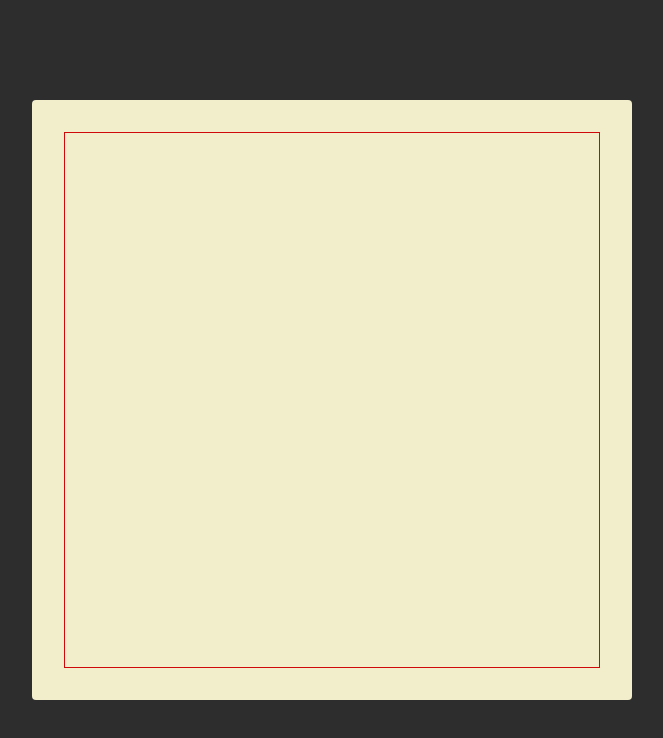
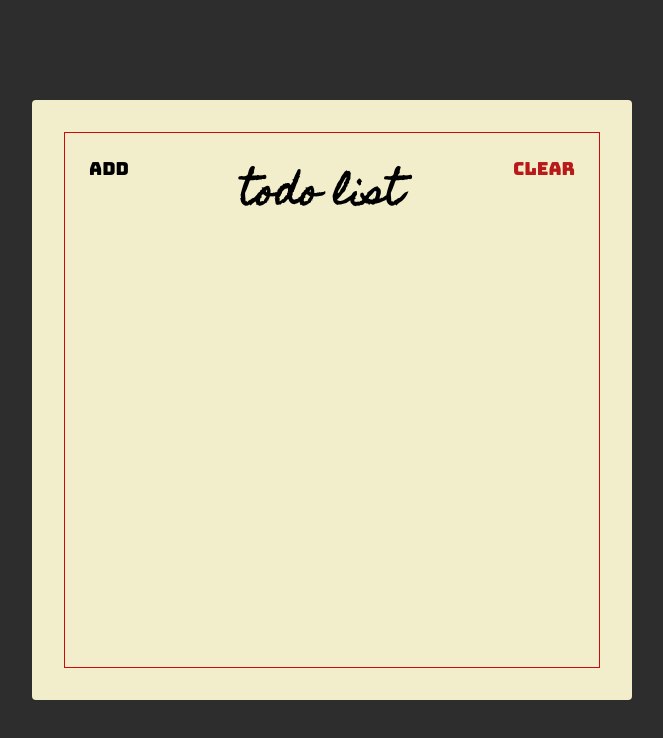
Before and after one commit to zinnly182/react-belajar-permulaan, a website: page index.html in a window 1280 px wide. Shown: the whole page, without its empty margins (308-971 px from the left). Drawn offline with Linux system fonts and the light colour scheme.

Commit message:
3 . membuat header

```diff
--- a/index.html
+++ b/index.html
@@ -13,7 +13,12 @@
   </head>
   <body>
     <div class="container">
-      <div class="frame"></div>
+      <div class="frame">
+        <div class="header">
+          <button class="header-btn">Add</button>
+          <h1 class="header-title">Todo List</h1>
+          <button class="header-btn main-red-collor">Clear</button>
+      </div>
     </div>
   </body>
 </html>
--- a/style.css
+++ b/style.css
@@ -1,5 +1,13 @@
 * {
   box-sizing: border-box;
+}
+
+:root {
+  --main-red-color: #b81919;
+}
+
+.main-red-collor {
+  color: var(--main-red-color);
 }
 
 html {
@@ -35,4 +43,29 @@ html {
 .frame {
   border: 1px solid #cf0909;
   height: 100%;
+  display: flex;
+  flex-direction: column;
 }
+
+.header {
+  display: flex;
+  align-items: flex-start;
+}
+
+.header-title {
+  flex: 1;
+  text-align: center;
+  font-size: 3.6rem;
+  font-family: "homemade apple", sans-serif;
+  text-transform: lowercase;
+}
+
+.header-btn {
+  font-size: 1.8rem;
+  font-family: "bungee", sans-serif;
+
+  padding: 24px;
+  background: unset;
+  outline: unset;
+  border: unset;
+}
```
